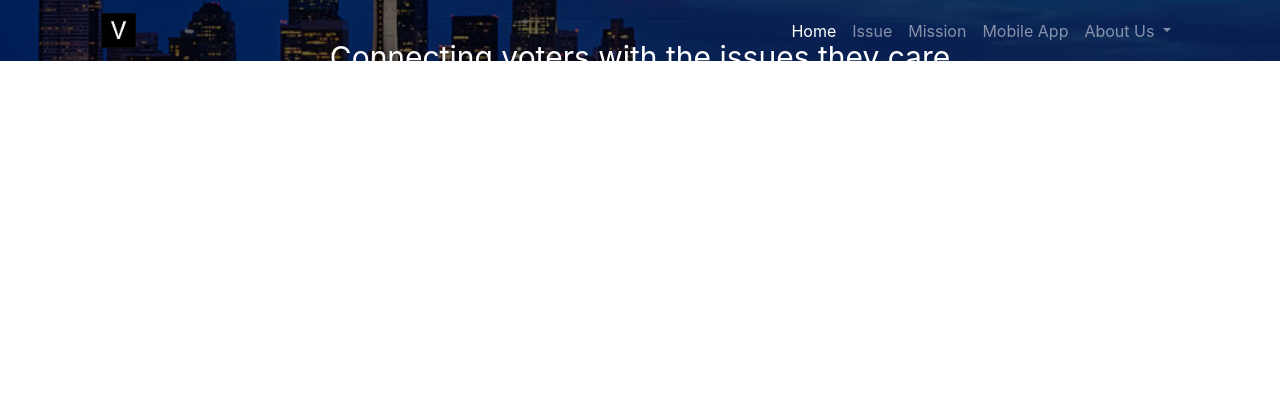
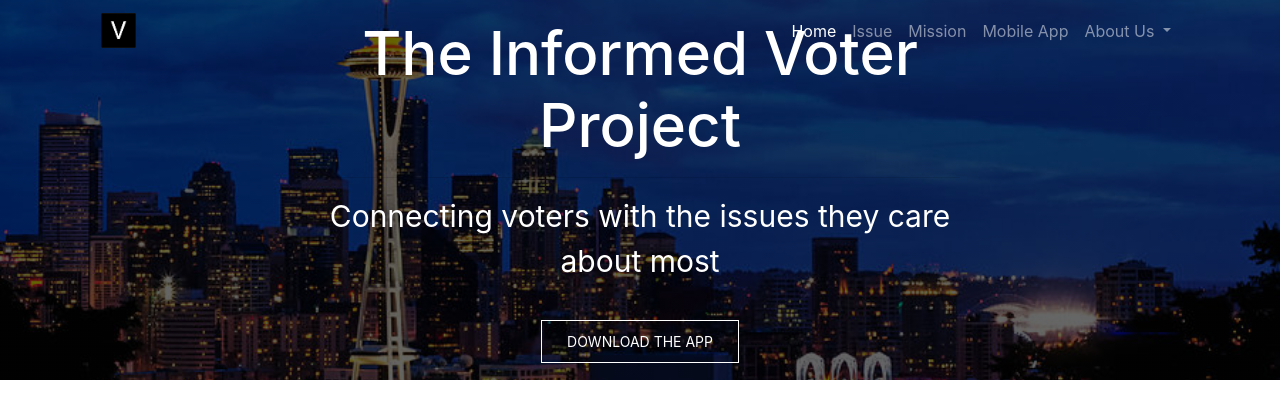
Before and after one commit to The-Informed-Voter-Project/website.github.io, a Jekyll site: the page index.html, which Jekyll copies as it is, in a window 1280 px wide. Shown: the top 419 px of the page. Built offline with Jekyll 4.4.1, drawn with Linux system fonts in a browser that asks for light colours.

Commit message:
Update index.html

```diff
--- a/index.html
+++ b/index.html
@@ -10,8 +10,12 @@
     <style>
 
 .hero-image {
-  background: linear-gradient(rgba(0,0,0,0.6),rgba(0,0,0,0.6)),url("../images/seattle.jpg");
-  height: 100%;
+  min-height: 380px;
+  /* Center and scale the image nicely */
+
+  /* Needed to position the navbar */
+  background-image: linear-gradient(rgba(0,0,0,0.6),rgba(0,0,0,0.6)),url("../images/seattle.jpg");
+  /*height: 100%;*/
   background-position: center;
   background-repeat: no-repeat;
   background-size: cover;
```
